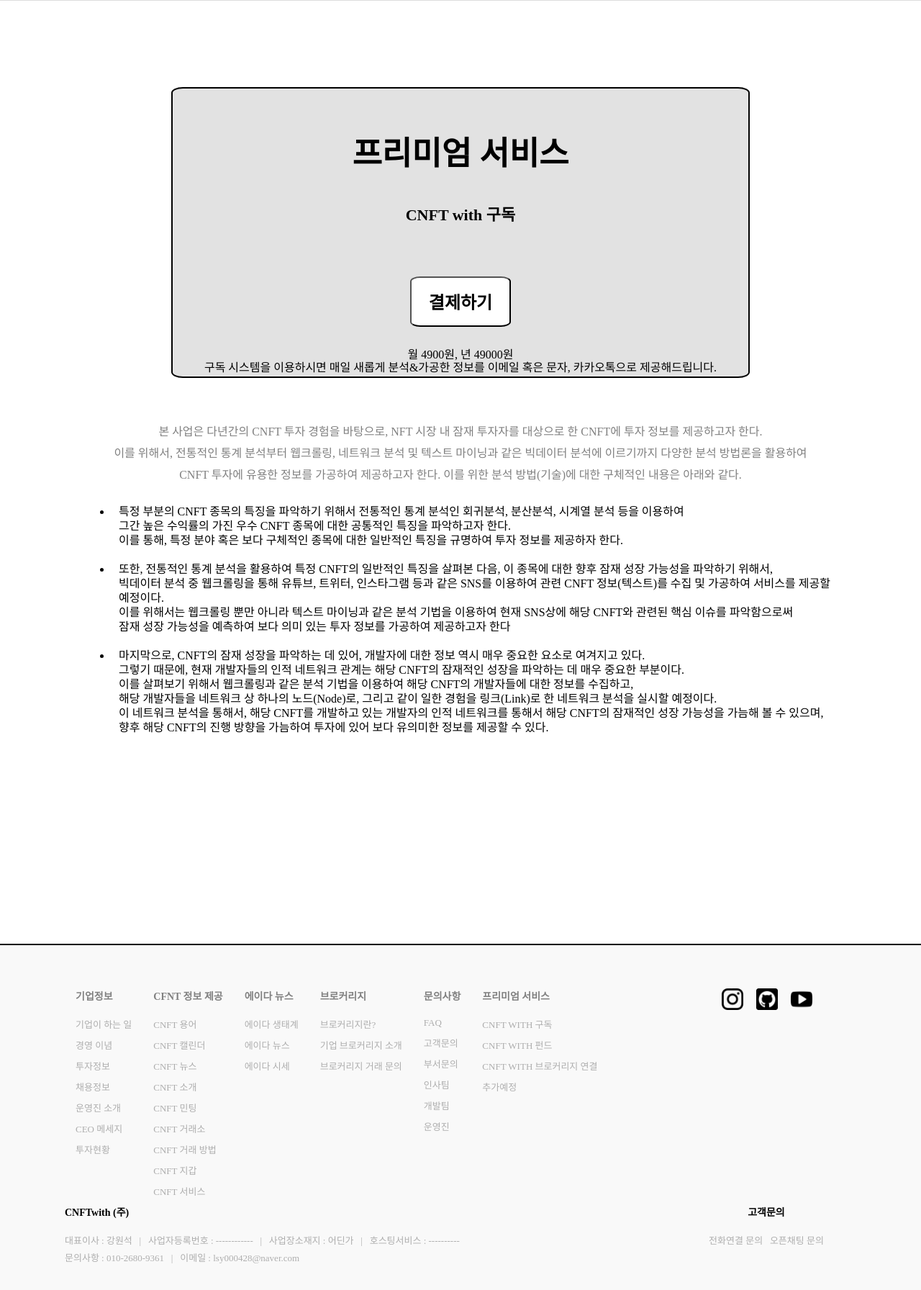
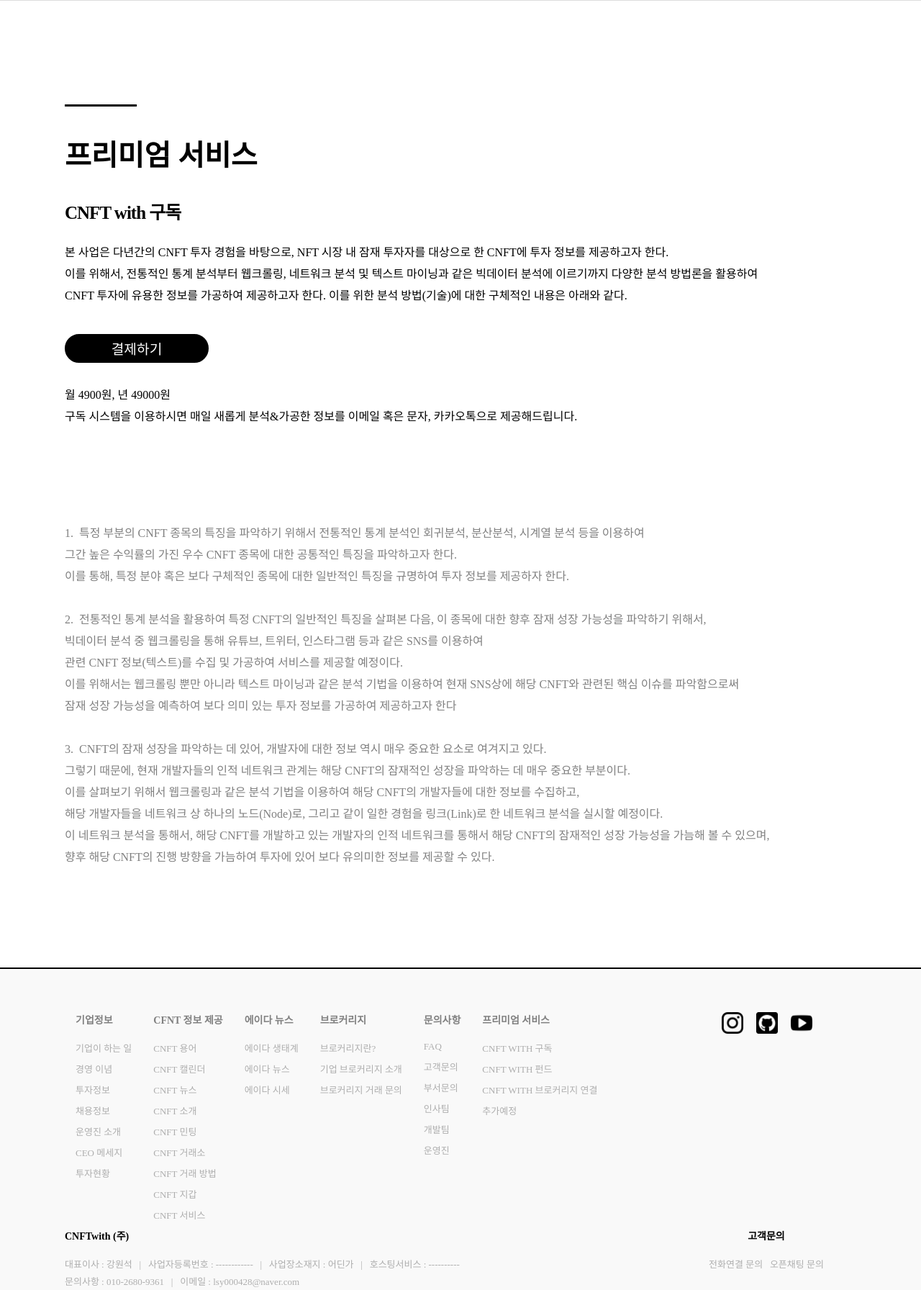
Before and after one commit to CookiePawn/CNFT-WITH, a PHP site: page /html/premiumSubscribe.html in a window 1280 px wide. Shown: the part 703-2495 px from the top of the page at 72% size. Run offline with PHP 8.4, Linux system fonts and the light colour scheme; some libraries are stand-ins or nearby versions; some web fonts are replaced.

Commit message:
UPDATE 1. 구독 페이지 디자인 변경 적용

```diff
--- a/css/premiumSubscribe.css
+++ b/css/premiumSubscribe.css
@@ -46,9 +46,46 @@
     width:100%;
     height:1000px;
     position: relative;
-    text-align: center;
+}
 
+.borderDiv1 {
+    width: 100px;
+    height: 1px;
+    border-bottom: 3px solid black;
+    float: left;
 }
+
+.premiumSubscribe1 > h1{
+    font-size: 40px;
+    padding-top: 40px;
+    font-family: 'GmarketSans-Medium';
+    letter-spacing: 0px;
+}
+
+.premiumSubscribe1 > h3{
+    font-size: 25px;
+    font-family: 'GmarketSans-Medium';
+    letter-spacing: -1px;
+}
+
+.premiumSubscribe1 > span{
+    letter-spacing: 0px;
+    line-height: 30px;
+    font-family: 'GmarketSans-Light';
+}
+.premiumSubscribe1 > button{
+    width: 200px;
+    height: 40px;
+    margin-top: 20px;
+    border: 3px solid black;
+    border-radius: 40px;
+    background-color: black;
+    font-size: 1.2em;
+    color:white;
+    cursor: pointer;
+    font-family: 'GmarketSans-Light';
+}
+
 .subscribeBox{
     position: relative;
     width:800px;
@@ -93,6 +130,8 @@
 .subscribeExplanation>span{
     line-height: 30px;
     color: gray;
+    font-family: 'GmarketSans-Light';
+    letter-spacing: 0px;
 }
 
 .subscribeExplanation>ul{
--- a/html/premiumSubscribe.html
+++ b/html/premiumSubscribe.html
@@ -138,23 +138,27 @@
                     <div class="contentsBox">
                         <div id="premiumSubscribe1" style="height:100px;" ></div>
                         <div class="premiumSubscribe1">
-                            <div class="subscribeBox">
+                            <div class="borderDiv1"></div>
                             <h1>프리미엄 서비스</h1>
                             <h3>CNFT with 구독</h3>
-                                <button onclick="plzLogin()">결제하기</button>
-                                <span><br>월 4900원, 년 49000원<br>구독 시스템을 이용하시면 매일 새롭게 분석&가공한 정보를 이메일 혹은 문자, 카카오톡으로 제공해드립니다.</span>
-                            </div>
-                            <div class="subscribeExplanation">
+
                             <span>
                                 본 사업은 다년간의 CNFT 투자 경험을 바탕으로, NFT 시장 내 잠재 투자자를 대상으로 한 CNFT에 투자 정보를 제공하고자 한다.<br>
                                 이를 위해서, 전통적인 통계 분석부터 웹크롤링, 네트워크 분석 및 텍스트 마이닝과 같은 빅데이터 분석에 이르기까지 다양한 분석 방법론을 활용하여<br>
                                 CNFT 투자에 유용한 정보를 가공하여 제공하고자 한다. 이를 위한 분석 방법(기술)에 대한 구체적인 내용은 아래와 같다.<br>
                             </span>
-                                <ul>
-                                    <li>특정 부분의 CNFT 종목의 특징을 파악하기 위해서 전통적인 통계 분석인 회귀분석, 분산분석, 시계열 분석 등을 이용하여<br>그간 높은 수익률의 가진 우수 CNFT 종목에 대한 공통적인 특징을 파악하고자 한다.<br>이를 통해, 특정 분야 혹은 보다 구체적인 종목에 대한 일반적인 특징을 규명하여 투자 정보를 제공하자 한다.<br></li>
-                                    <li>또한, 전통적인 통계 분석을 활용하여 특정 CNFT의 일반적인 특징을 살펴본 다음, 이 종목에 대한 향후 잠재 성장 가능성을 파악하기 위해서,<br>빅데이터 분석 중 웹크롤링을 통해 유튜브, 트위터, 인스타그램 등과 같은 SNS를 이용하여 관련 CNFT 정보(텍스트)를 수집 및 가공하여 서비스를 제공할 예정이다.<br>이를 위해서는 웹크롤링 뿐만 아니라 텍스트 마이닝과 같은 분석 기법을 이용하여 현재 SNS상에 해당 CNFT와 관련된 핵심 이슈를 파악함으로써<br>잠재 성장 가능성을 예측하여 보다 의미 있는 투자 정보를 가공하여 제공하고자 한다<br></li>
-                                    <li>마지막으로, CNFT의 잠재 성장을 파악하는 데 있어, 개발자에 대한 정보 역시 매우 중요한 요소로 여겨지고 있다.<br>그렇기 때문에, 현재 개발자들의 인적 네트워크 관계는 해당 CNFT의 잠재적인 성장을 파악하는 데 매우 중요한 부분이다.<br>이를 살펴보기 위해서 웹크롤링과 같은 분석 기법을 이용하여 해당 CNFT의 개발자들에 대한 정보를 수집하고,<br>해당 개발자들을 네트워크 상 하나의 노드(Node)로, 그리고 같이 일한 경험을 링크(Link)로 한 네트워크 분석을 실시할 예정이다.<br>이 네트워크 분석을 통해서, 해당 CNFT를 개발하고 있는 개발자의 인적 네트워크를 통해서 해당 CNFT의 잠재적인 성장 가능성을 가늠해 볼 수 있으며,<br>향후 해당 CNFT의 진행 방향을 가늠하여 투자에 있어 보다 유의미한 정보를 제공할 수 있다.<br></li>
-                                </ul>
+                            <br>
+                            <button onclick="plzLogin()">결제하기</button>
+                            <br>
+                            <span><br>월 4900원, 년 49000원<br>구독 시스템을 이용하시면 매일 새롭게 분석&가공한 정보를 이메일 혹은 문자, 카카오톡으로 제공해드립니다.</span>
+                            <br><br><br><br><br>
+                            <div class="subscribeExplanation">
+
+                            <span>
+                                1.  &nbsp;특정 부분의 CNFT 종목의 특징을 파악하기 위해서 전통적인 통계 분석인 회귀분석, 분산분석, 시계열 분석 등을 이용하여<br>그간 높은 수익률의 가진 우수 CNFT 종목에 대한 공통적인 특징을 파악하고자 한다.<br>이를 통해, 특정 분야 혹은 보다 구체적인 종목에 대한 일반적인 특징을 규명하여 투자 정보를 제공하자 한다.<br><br>
+                                2.  &nbsp;전통적인 통계 분석을 활용하여 특정 CNFT의 일반적인 특징을 살펴본 다음, 이 종목에 대한 향후 잠재 성장 가능성을 파악하기 위해서,<br>빅데이터 분석 중 웹크롤링을 통해 유튜브, 트위터, 인스타그램 등과 같은 SNS를 이용하여 <br> 관련 CNFT 정보(텍스트)를 수집 및 가공하여 서비스를 제공할 예정이다.<br>이를 위해서는 웹크롤링 뿐만 아니라 텍스트 마이닝과 같은 분석 기법을 이용하여 현재 SNS상에 해당 CNFT와 관련된 핵심 이슈를 파악함으로써<br>잠재 성장 가능성을 예측하여 보다 의미 있는 투자 정보를 가공하여 제공하고자 한다<br><br>
+                                3.  &nbsp;CNFT의 잠재 성장을 파악하는 데 있어, 개발자에 대한 정보 역시 매우 중요한 요소로 여겨지고 있다.<br>그렇기 때문에, 현재 개발자들의 인적 네트워크 관계는 해당 CNFT의 잠재적인 성장을 파악하는 데 매우 중요한 부분이다.<br>이를 살펴보기 위해서 웹크롤링과 같은 분석 기법을 이용하여 해당 CNFT의 개발자들에 대한 정보를 수집하고,<br>해당 개발자들을 네트워크 상 하나의 노드(Node)로, 그리고 같이 일한 경험을 링크(Link)로 한 네트워크 분석을 실시할 예정이다.<br>이 네트워크 분석을 통해서, 해당 CNFT를 개발하고 있는 개발자의 인적 네트워크를 통해서 해당 CNFT의 잠재적인 성장 가능성을 가늠해 볼 수 있으며,<br>향후 해당 CNFT의 진행 방향을 가늠하여 투자에 있어 보다 유의미한 정보를 제공할 수 있다.<br>
+                            </span>
 
                             </div>
 
```
Also changed, not shown: html/premiumSubscribe_Login.html (+18 -14 lines). Lines whose indentation alone changed are shown as unchanged.
